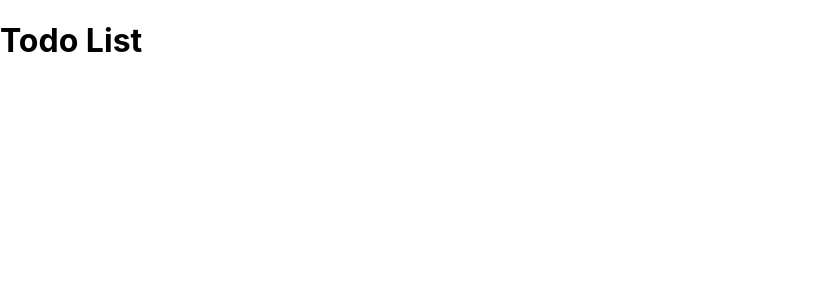
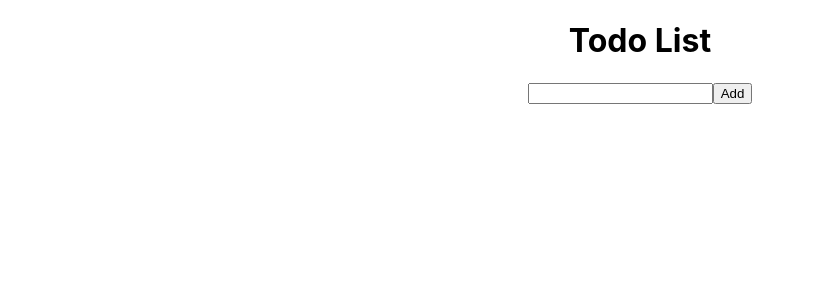
Before and after one commit to YANGSEOKWOO/TodoList, a React (Create React App) app: page / in a window 1280 px wide. Shown: the top 300 px of the page, without its empty margins (0-814 px from the left). Built offline with nearby package versions, Linux system fonts and the light colour scheme.

Commit message:
To Do List 추가

```diff
--- a/src/App.js
+++ b/src/App.js
@@ -1,9 +1,13 @@
-function Todo() {
+import React from 'react';
+import './App.css';
+import Todo from './Todo';
+
+function App() {
   return (
-    <div>
-      <h1>Todo List</h1>
+    <div className="App">
+      <Todo />
     </div>
   );
 }
 
-export default Todo;
+export default App;
--- /dev/null
+++ b/src/Todo.js
@@ -0,0 +1,44 @@
+import React, { useState } from 'react';
+
+function Todo() {
+  const [items, setItems] = useState([]);
+
+  function addItem(text) {
+    setItems([...items, { text }]);
+  }
+
+  function handleSubmit(e) {
+    e.preventDefault();
+    const text = e.target.elements.newItem.value.trim();
+    if (text) {
+      addItem(text);
+      e.target.elements.newItem.value = '';
+    }
+  }
+
+  function deleteItem(index) {
+    const newItems = [...items];
+    newItems.splice(index, 1);
+    setItems(newItems);
+  }
+
+  return (
+    <div>
+      <h1>Todo List</h1>
+      <ul>
+        {items.map((item, index) => (
+          <li key={index}>
+            {item.text}
+            <button onClick={() => deleteItem(index)}>Delete</button>
+          </li>
+        ))}
+      </ul>
+      <form onSubmit={handleSubmit}>
+        <input type="text" name="newItem" />
+        <button type="submit">Add</button>
+      </form>
+    </div>
+  );
+}
+
+export default Todo;
```
